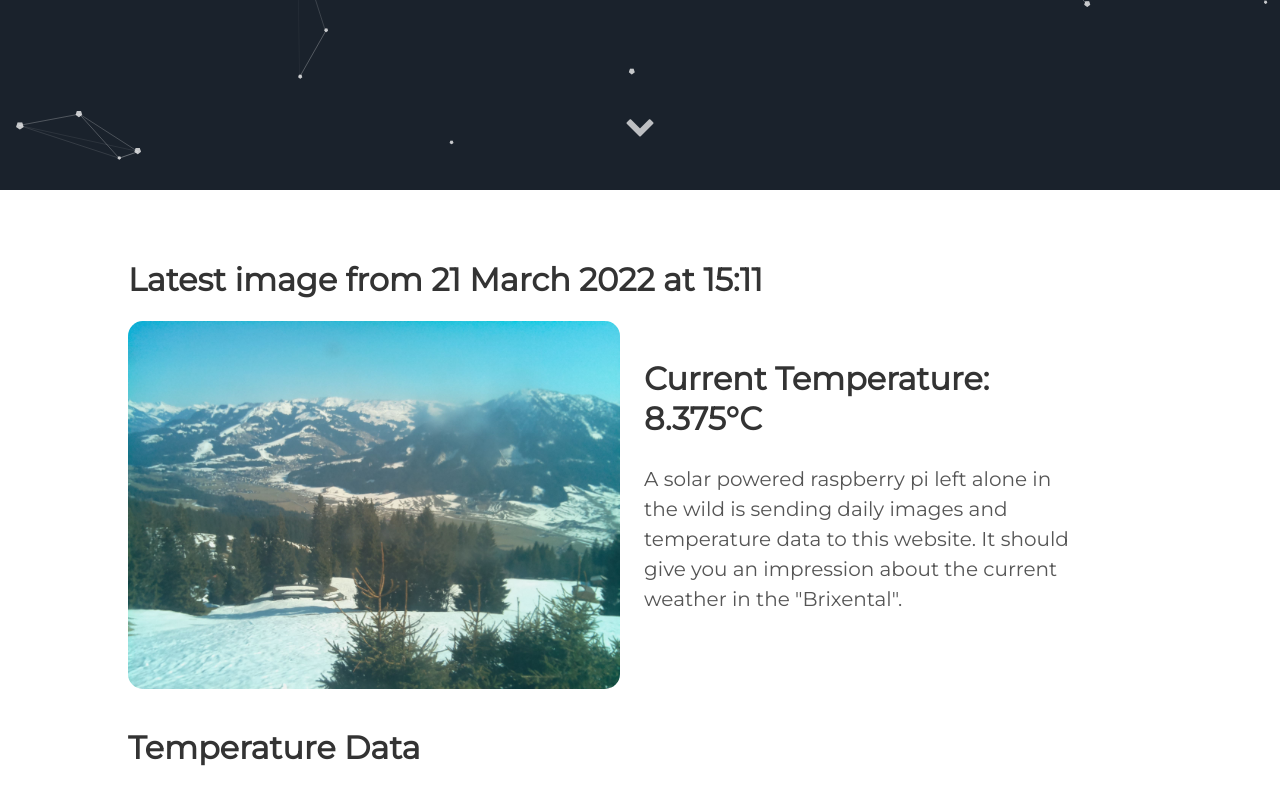
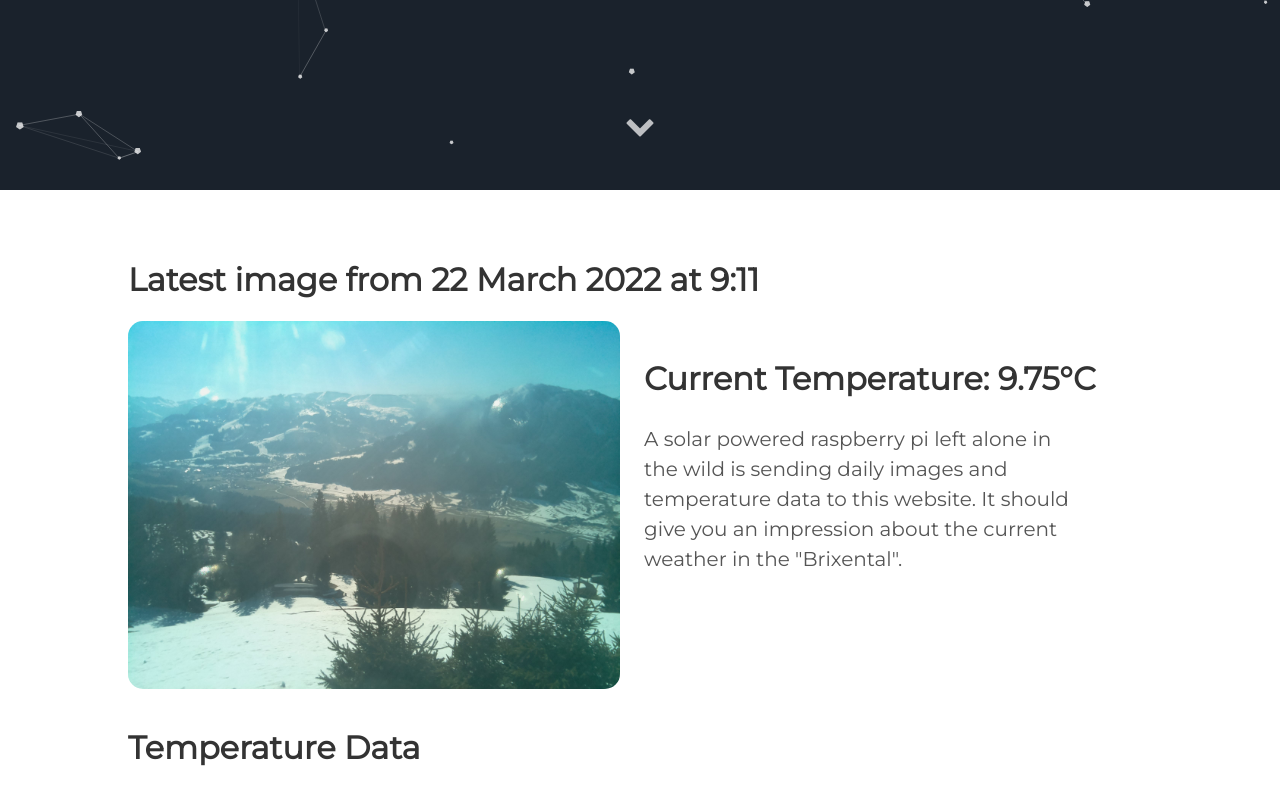
Before and after one commit to vektorious/vektorious.github.io, a Jekyll site: the page built from resources/huette.md, in a window 1280 px wide and 900 px high, scrolled down 710 px. Shown: the top 805 px of the window. Built offline with Jekyll 4.4.1, drawn with Linux system fonts in a browser that asks for light colours.

Commit message:
I'm a bot beep boop

```diff
--- a/resources/huette.md
+++ b/resources/huette.md
@@ -6,13 +6,13 @@ image: '/assets/img/'
 description: 'Live image from the Austrian alps'
 twitter_text: ' '
 ---
-## Latest image from 21 March 2022 at 15:11
+## Latest image from 22 March 2022 at  9:11
 <div class="huette">
   <div class="huette-image">
     <img src="{{ "/assets/img/huette.jpg" | prepend: site.baseurl }}">
   </div>
   <div class="huette-text">
-        <h2>Current Temperature: 8.375°C</h2>
+        <h2>Current Temperature: 9.75°C</h2>
         <p>A solar powered raspberry pi left alone in the wild is sending daily images and temperature data to this website. It should give you an impression about the current weather in the "Brixental".</p>
 
   </div>
```
Also changed, not shown: rpi-script/2022-03-22_090950.txt (renamed from rpi-script/2022-03-21_150951.txt, +6 -5 lines), rpi-script/huette.md (+2 -2 lines), assets/img/huette.jpg, assets/img/temp_plot.png, rpi-script/temp_plot.png, 1 other file.
